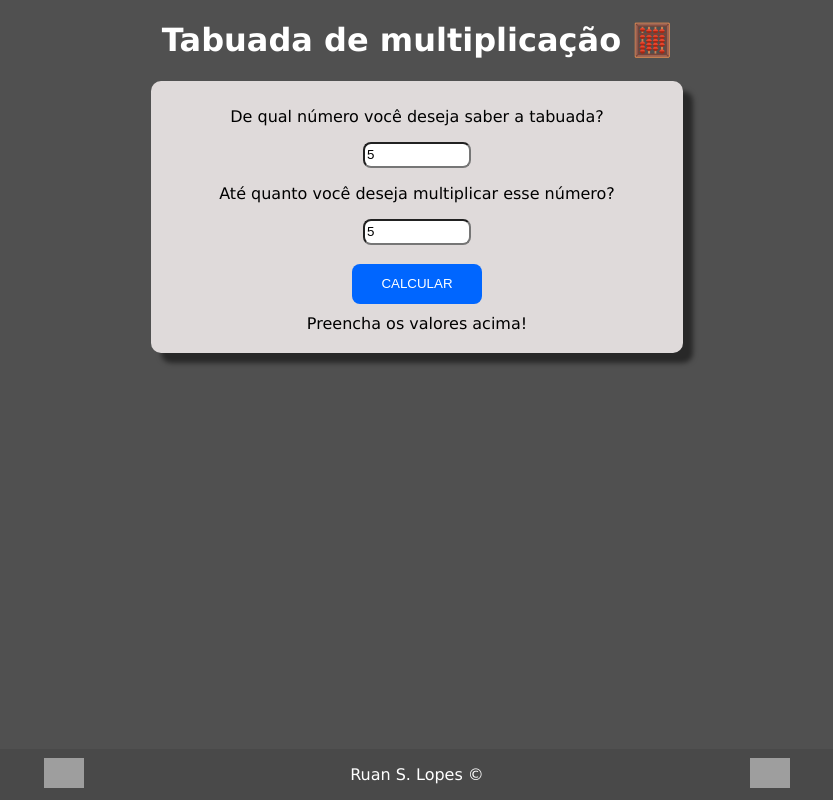
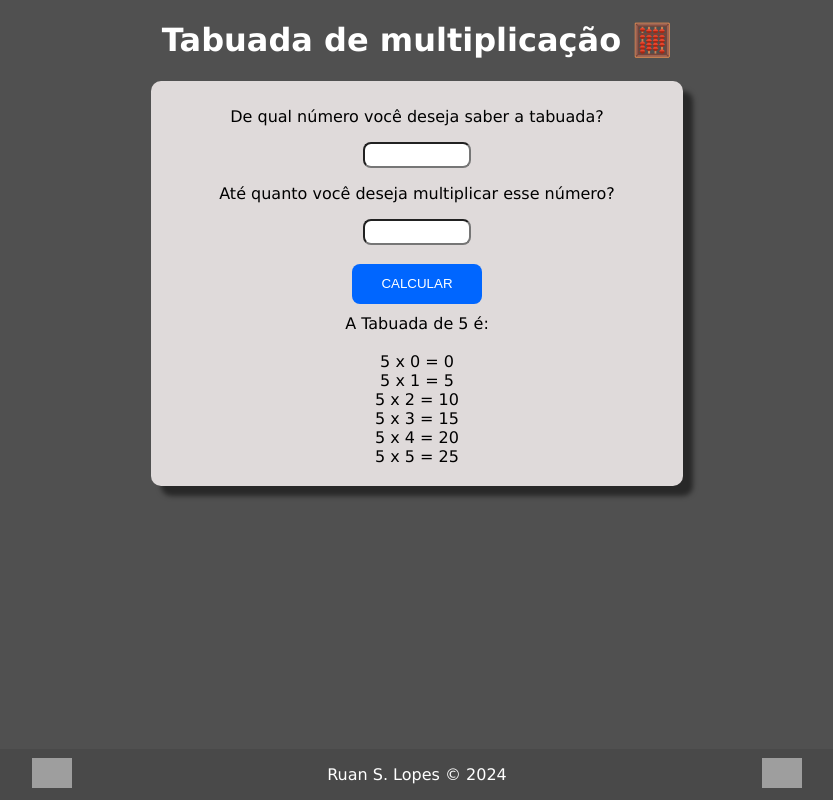
Before and after one commit to ruan-lopes16/learning-projects, a plain HTML site: page tubuada-mult/index.html in a window 1280 px wide. Both pictures are taken after typing "5", "5" into the empty fields and a click on the button "CALCULAR". Shown: the whole page, without its empty margins (223-1056 px from the left). Drawn offline with Linux system fonts and the light colour scheme; grey boxes are pictures that could not be loaded.

Commit message:
-Criação de readme.txt -Criação da função Tabuada() e função anonima para a data do rodapé -id para os inputs, organização de código -Mudança no css, tirado 'grid-template-areas', ajustes no rodapé

```diff
--- a/tubuada-mult/assets/script.js
+++ b/tubuada-mult/assets/script.js
@@ -0,0 +1,33 @@
+function Tabuada(){
+    let num = window.document.getElementById('num').value; //pegando valor de cada campo
+    let end = window.document.getElementById('end').value;
+
+    if(num == 0 || end == 0){
+        window.alert('[ERRO] Preencha os valores para exibir a tabuada')
+    }else{
+
+        let n = Number(num); //transfomando a string em número, pois quando pega do id -> automaticamente vira string
+        let e = Number(end);
+
+        let res = window.document.getElementById('res'); //pegando pelo id para mostrar os resultados
+        let r = ''; //campo de resposta em branco/sem alteração
+
+        res.innerHTML = `A Tabuada de ${num} é:<br><br>`;
+
+        for(let x = 0; x <= e; x++){ //let x = 0 variavel de inicialização para for - loop para calcular
+            r = n * x; //operação qu desejo fazer
+            res.innerHTML += `${n} x ${x} = ${r} <br>`;
+        }
+    }
+
+    document.getElementById('num').value = ''; //resetar os inputs
+    document.getElementById('end').value = '';
+}
+
+//colocando ano atual no rodapé
+window.document.addEventListener('DOMContentLoaded', function(){ //função anonima que acontecerá ao carregar a pág.
+    var date = new Date(); //novo 'objeto' que representa data e horas atuais
+    var atualDate = date.getFullYear(); //metodo de Date() que representa ano com 4 dígitos
+
+    document.getElementById('date-y').textContent = atualDate; //propriedade que define ou retorna o texto dentro de um elemento
+});
--- a/tubuada-mult/assets/style.css
+++ b/tubuada-mult/assets/style.css
@@ -3,7 +3,6 @@ body{
     font-family: Verdana, Geneva, Tahoma, sans-serif;
     text-align: center;
     background-color: rgb(80, 80, 80);
-    grid-template-areas: "topo" "card" "rodape";
 }
 
 header{
@@ -18,6 +17,7 @@ section{
     box-shadow: 10px 10px 5px 0px rgba(0, 0, 0, 0.5);
     width: 40%;
     margin: auto;
+    margin-bottom: 100px;
 }
 
 input{
@@ -45,8 +45,8 @@ button:hover{
 }
 
 .rodape{
-    grid-area: rodape;
-    position: absolute;
+    position: fixed;
+    left: 0;
     bottom: 0;
     width: 100%;
     background-color: rgb(73, 73, 73);
--- a/tubuada-mult/index.html
+++ b/tubuada-mult/index.html
@@ -12,23 +12,25 @@
     </header>
 
     <section class="card">
-        <div id="tab">
+        <div>
             <p>De qual número você deseja saber a tabuada?</p>
-            <input type="number">
+            <input type="number" id="num">
         </div>
-        <div id="num">
+        <div>
             <p>Até quanto você deseja multiplicar esse número?</p>
-            <input type="number">
+            <input type="number" id="end">
         </div> <br>
         <button type="button" onclick="Tabuada()">CALCULAR</button>
-        <div id="res">Preencha os valores acima!</div>
+        <div id="res">
+            <p>Preencha os valores acima!</p>
+        </div>
     </section>
 
     <footer class="rodape">
         <a href="https://github.com/ruan-lopes16" target="_blank" rel="noopener noreferrer">
             <img src="https://cdn.jsdelivr.net/gh/devicons/devicon@latest/icons/github/github-original-wordmark.svg" width="40px"/>
         </a>
-        <p>Ruan S. Lopes &copy;</p>
+        <p>Ruan S. Lopes &copy; <span id="date-y"></span></p>
         <a href="https://www.linkedin.com/in/ruanslopes/" target="_blank" rel="noopener noreferrer">
             <img src="https://cdn.jsdelivr.net/gh/devicons/devicon@latest/icons/linkedin/linkedin-original.svg" width="40px"/>
         </a>
```
Also changed, not shown: 1 other file.
